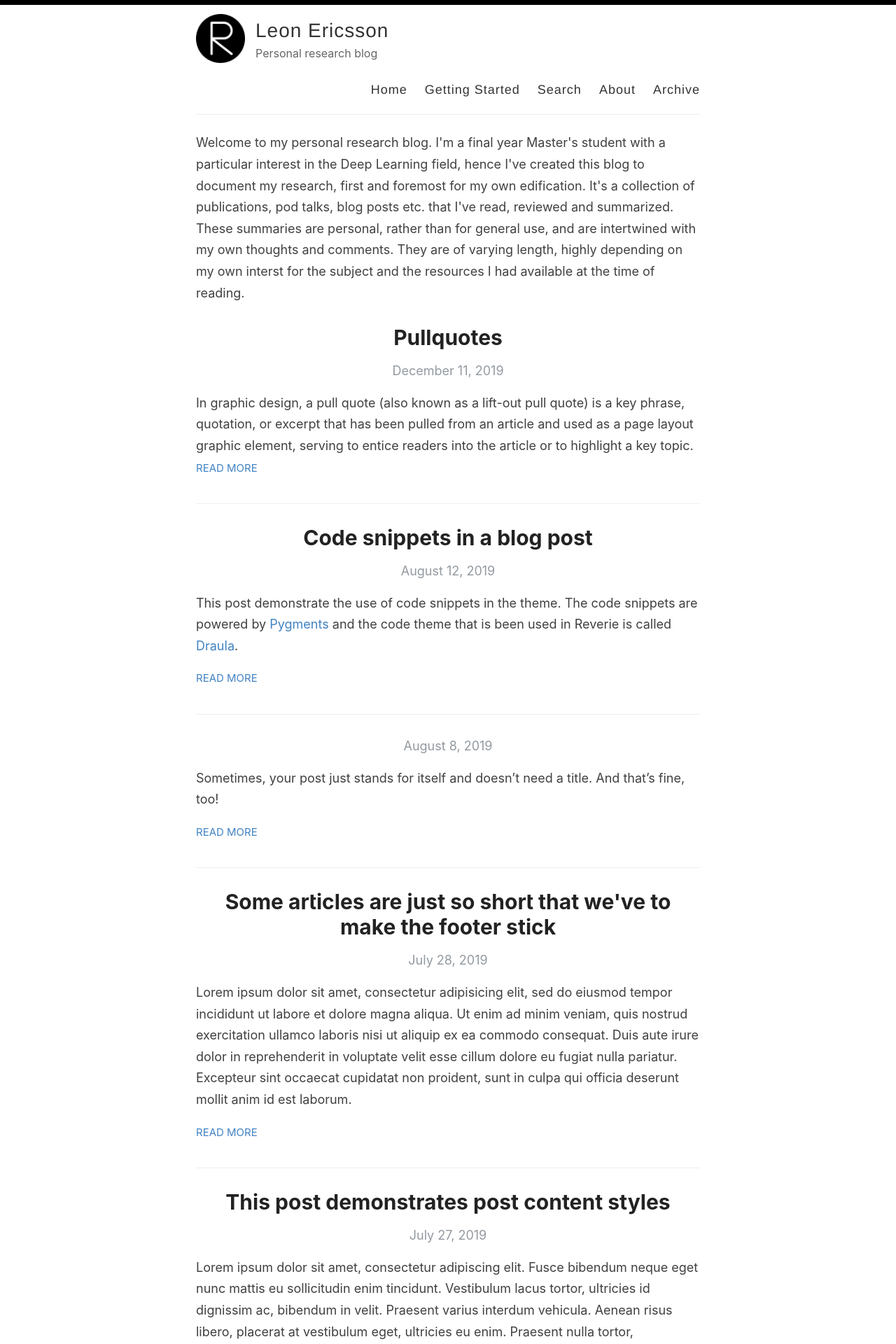
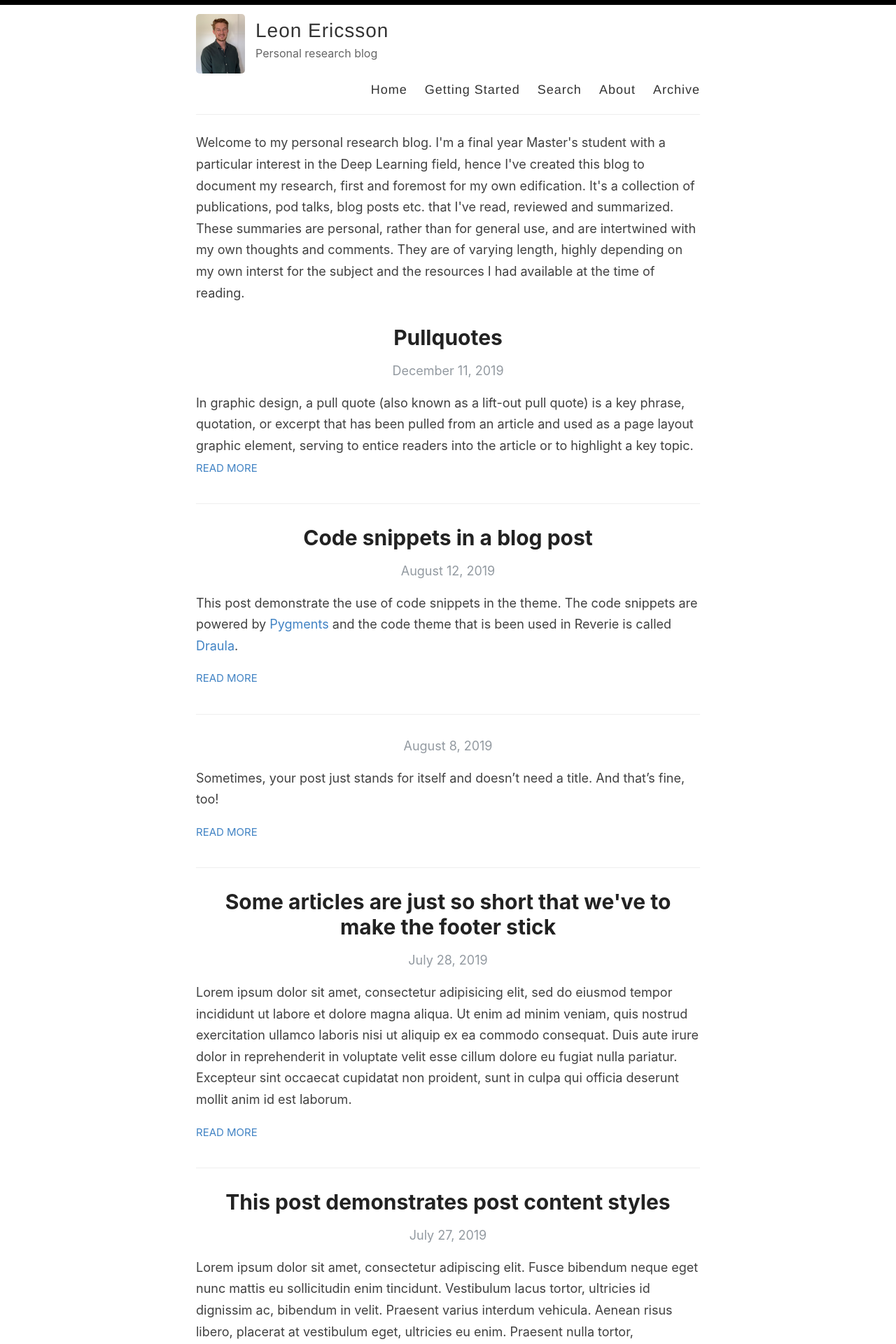
Before and after one commit to LeonEricsson/leonericsson.github.io, a Jekyll site: the page built from index.html, in a window 1280 px wide. Shown: the top 1920 px of the page at 70% size. Built offline with Jekyll 4.4.1, drawn with Linux system fonts in a browser that asks for light colours; the list of posts is cut into pages by our own code.

Commit message:
setting up frontpage

```diff
--- a/_config.yml
+++ b/_config.yml
@@ -12,7 +12,7 @@ author: Leon Ericsson
 description: Personal research blog
 
 # URL of your avatar or profile pic (you could use your GitHub profile pic)
-avatar: /images/reverie.png
+avatar: /images/cvbild.png
 
 #
 # Flags below are optional
--- a/_layouts/default.html
+++ b/_layouts/default.html
@@ -10,7 +10,6 @@
     <link rel="canonical" href="{{ site.url }}{{ page.url }}" />
 
     <meta name="theme-color" content="#000000">
-    <link rel="icon" type="image/png" sizes="32x32" href="{{ site.baseurl }}/images/cvbild.png">
     {% include analytics_head.html %}
   </head>
 
```
